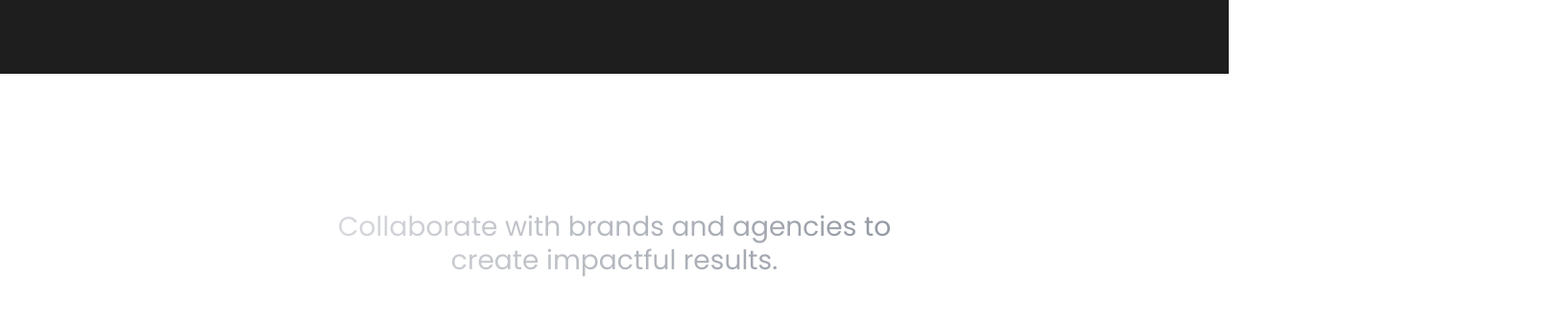
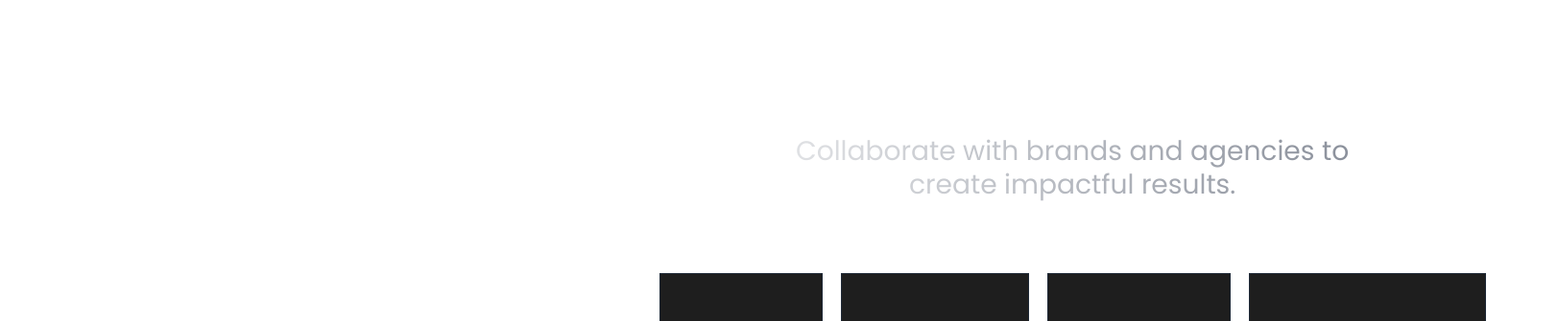
Before and after one commit to HUONSopanha/MyPortfolio.io-, a plain HTML site: page index.html in a window 1280 px wide. Shown: the part 765-1100 px from the top of the page at 96% size, 1623 px wide, since content can reach past the window. Drawn offline with nearby package versions, Linux system fonts and the light colour scheme.

Commit message:
Update index.html

```diff
--- a/index.html
+++ b/index.html
@@ -25,7 +25,7 @@
         </style>
     </head>
     <body class='bg-[url(background.jpg_large)]'>
-        <div class='text-neutral-800'>
+        <div class='flex text-neutral-800'>
             <div class="border-b border-gray-800 pb-3 hidden lg:block">
                 <div class="flex flex-row justify-between p-4">
                     <div class="flex flex-row justify-start">
```
